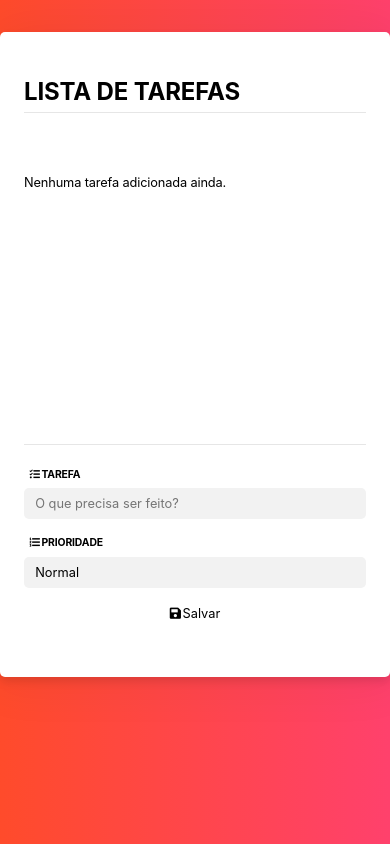
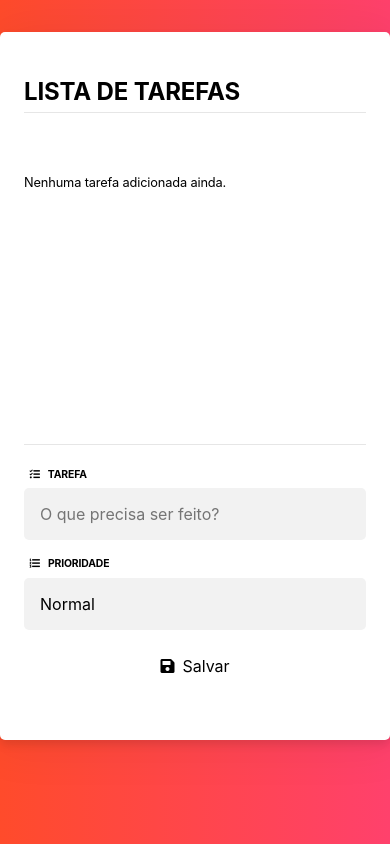
Before and after one commit to andreboni/task-list, a React app: page / in a window 390 px wide. Built offline with nearby package versions, Linux system fonts and the light colour scheme.

Commit message:
Improve mobile interface

```diff
--- a/src/scss/base/_base.scss
+++ b/src/scss/base/_base.scss
@@ -14,13 +14,6 @@ html {
   background: linear-gradient(to right, #FF4B2B, #FF416C);
   font-size: 16px;
   font-family: -apple-system, BlinkMacSystemFont, "Segoe UI", Roboto, Helvetica, Arial, sans-serif, "Apple Color Emoji", "Segoe UI Emoji", "Segoe UI Symbol";
-
-  @media #{$tablet} {
-    font-size: 16px;
-  }
-
-  @media #{$desktop} {
-  }
 }
 
 body {
@@ -72,7 +65,7 @@ ol {
 span.fa {
   display: inline-block;
   vertical-align: baseline;
-  margin-right: .1rem;
+  margin-right: .5rem;
   // font-size: 1.5em;
   @media #{$tablet} {
     margin-right: .4rem;
--- a/src/scss/modules/_form.scss
+++ b/src/scss/modules/_form.scss
@@ -11,15 +11,19 @@ select {
     appearance: none;
     background-color: darken(white, 5%);
     border: 0;
-    padding: .5rem .7rem;
+    padding: 1rem;
     border-radius: 5px;
     font-family: inherit;
-    font-size: .8rem;
+    font-size: 1rem;
     @include transition(background, box-shadow, color, border);
 
     &:hover, &:focus {
       outline: 0;
       background-color: darken(white, 10%);
+    }
+    @media #{$desktop} {
+      padding: .5rem .7rem;
+      font-size: .8rem;
     }
   }
 
```
